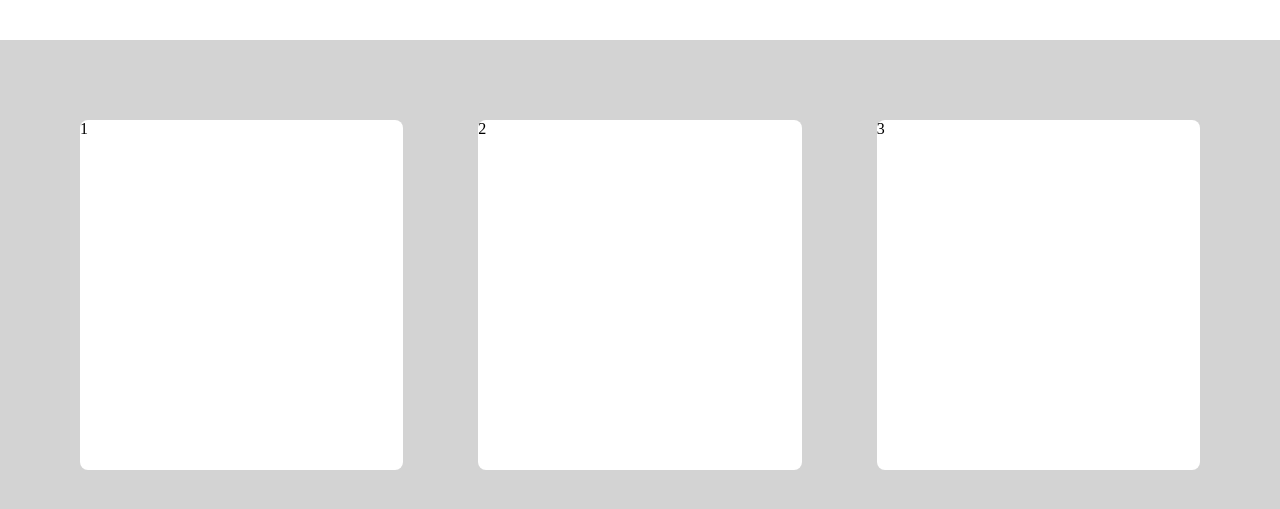
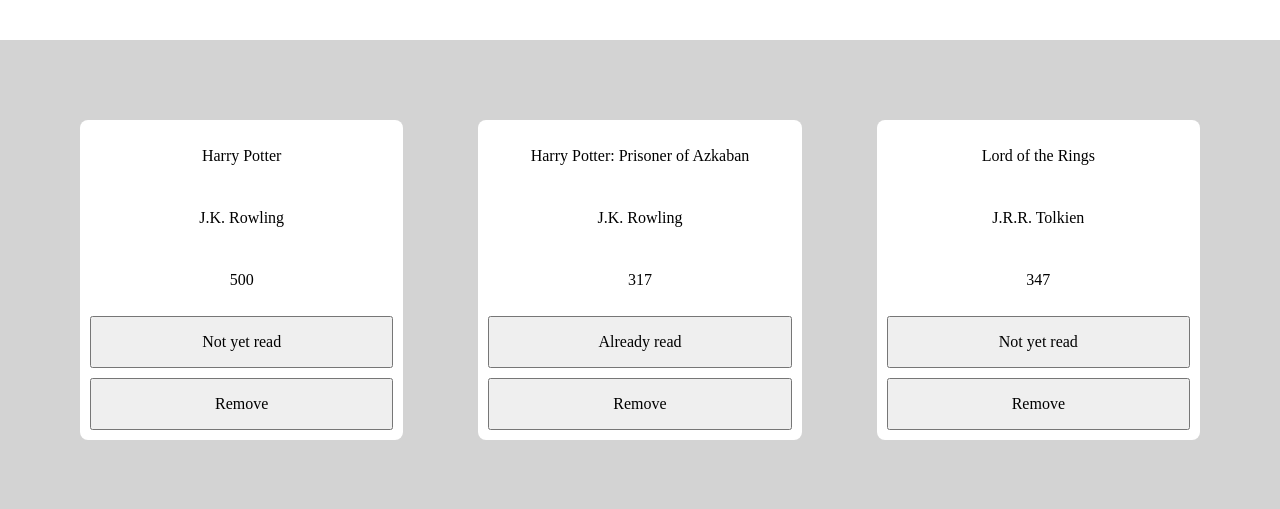
Before and after one commit to jakeeii/library, a plain HTML site: page index.html in a window 1280 px wide. Shown: the part 93-602 px from the top of the page. Drawn offline with Linux system fonts and the light colour scheme.

Commit message:
Create function to loop and display library array
Created the displayCards(array) function which takes in the myLibrary
array and lists each book as its own separate card on the page. I have
also updated the addToLibrary(book) function to be correct and work
properly.

```diff
--- a/index.html
+++ b/index.html
@@ -15,10 +15,15 @@
   </header>
 
   <div class="content">
-    <div class="card">1</div>
-    <div class="card">2</div>
-    <div class="card">3</div>
+    <div class="card">
+      <div class="title">Harry Potter</div>
+      <div class="author">J.K. Rowling</div>
+      <div class="numPages">500</div>
+      <button class="isRead">Not yet read</button>
+      <button class="remove">Remove</button>
+    </div>
+    <!-- <div class="card">2</div>
+    <div class="card">3</div> -->
   </div>
-
 </body>
 </html>
--- a/javascript.js
+++ b/javascript.js
@@ -1,12 +1,45 @@
-let myLibrary = []
+const HP = new Book('Harry Potter: Prisoner of Azkaban', 'J.K. Rowling', 317, true)
+const LOTR = new Book('Lord of the Rings', 'J.R.R. Tolkien', 347, false)
 
-function Book(title, author, numPages, isRead = false) {
+let myLibrary = [HP, LOTR]
+
+function Book(title, author, numPages, isRead) {
   this.title = title
   this.author = author
   this.numPages = numPages
   this.isRead = isRead
 }
 
-function addTolibrary() {
-  myLibrary.push(new Book())
+function addTolibrary(book) {
+  myLibrary.push(book)
 }
+
+function displayCards(array) {
+  let content = document.querySelector('.content')
+  array.forEach(book => {
+    let card = document.createElement('div')
+    card.classList.add('card')
+    let cardContent = ''
+    if (book.isRead) {
+      cardContent = `
+      <div class='title'>${book.title}</div>
+      <div class='author'>${book.author}</div>
+      <div class='numPages'>${book.numPages}</div>
+      <button class='isRead'>Already read</button>
+      <button class='remove'>Remove</button>
+      `
+    } else {
+      cardContent = `
+      <div class='title'>${book.title}</div>
+      <div class='author'>${book.author}</div>
+      <div class='numPages'>${book.numPages}</div>
+      <button class='isRead'>Not yet read</button>
+      <button class='remove'>Remove</button>
+      `
+    }
+    card.innerHTML = cardContent
+    content.appendChild(card)
+  })
+}
+
+displayCards(myLibrary)
--- a/styles.css
+++ b/styles.css
@@ -403,6 +403,17 @@ header {
 .card {
   background-color: white;
   width: auto;
-  height: 350px;
+  height: 300px;
   border-radius: 8px;
+  padding: 10px;
+  display: grid;
+  grid-template-rows: repeat(5, 1fr);
+  gap: 10px;
 }
+
+.title,
+.author,
+.numPages {
+  align-self: center;
+  justify-self: center;
+}
```
